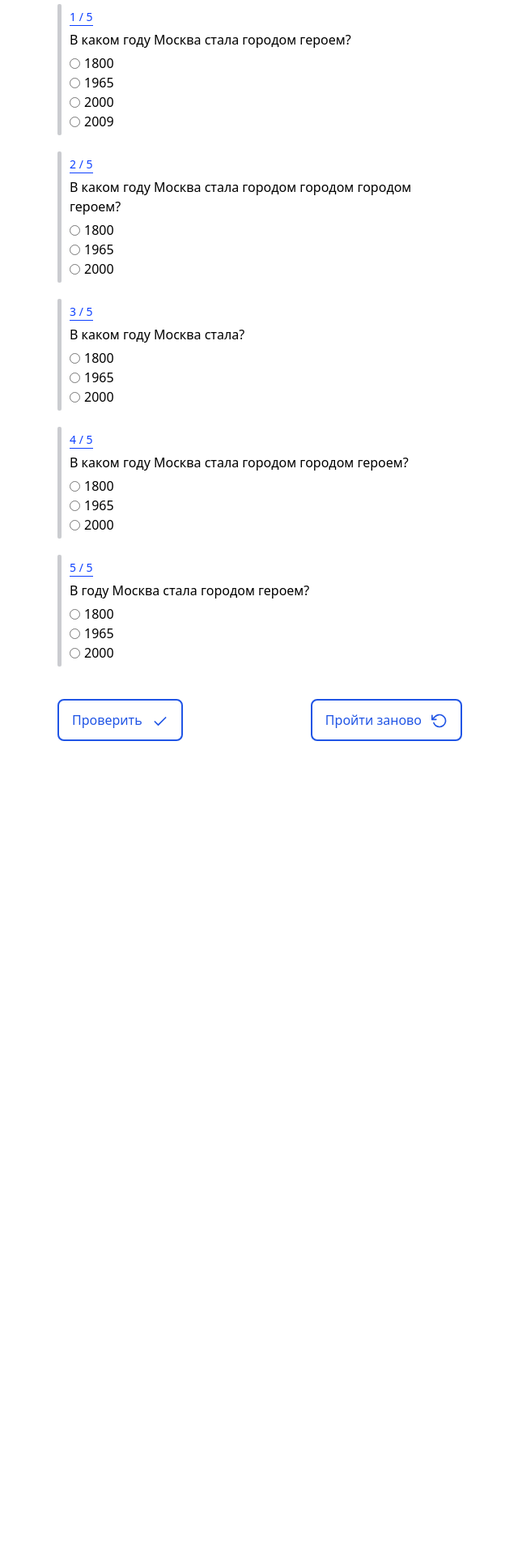
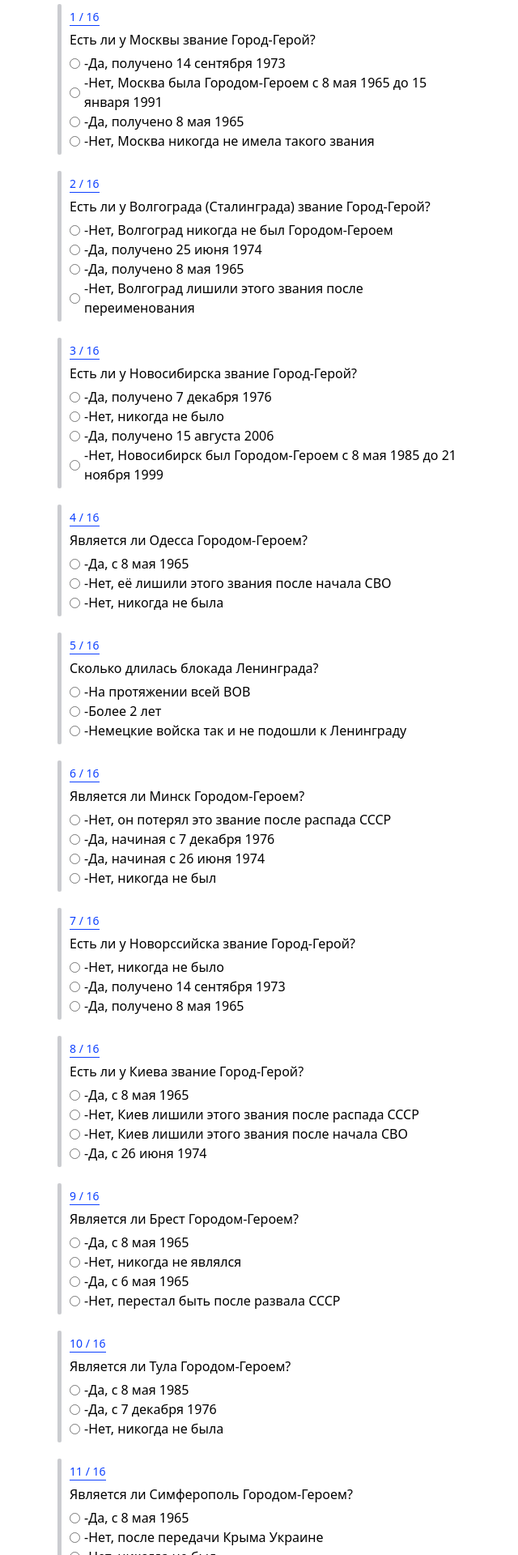
Before and after one commit to rumblfn/HeroCities, a Next.js app in the folder cli/: page /test in a window 1280 px wide. Shown: the part 360-2280 px from the top of the page at 81% size, without its empty margins (319-959 px from the left). Before the commit the page ends 1311 px from the top, so only its background shows below. Built offline with nearby package versions, Linux system fonts and the light colour scheme.

Commit message:
Update inititalTestData.ts

```diff
--- a/cli/src/data/inititalTestData.ts
+++ b/cli/src/data/inititalTestData.ts
@@ -1,4 +1,4 @@
-export const initialSelectedOptions = [0, 0, 0, 0, 0]
+export const initialSelectedOptions = [0, 0, 0, 0, 0, 0, 0, 0, 0, 0, 0, 0, 0, 0, 0, 0]
 
 export type AnswerVariant = {
     id: number,
@@ -19,49 +19,156 @@ export type Data = {
 
 export const initialTestData: Data = {
     1: {
-        value: "В каком году Москва стала городом героем?",
+        value: "Есть ли у Москвы звание Город-Герой?",
         answerVariants: [
-            {id: 1, value: "1800"},
-            {id: 2, value: "1965"},
-            {id: 3, value: "2000"},
-            {id: 4, value: "2009"},
+            {id: 1, value: "-Да, получено 14 сентября 1973"},
+            {id: 2, value: "-Нет, Москва была Городом-Героем с 8 мая 1965 до 15 января 1991"},
+            {id: 3, value: "-Да, получено 8 мая 1965"},
+            {id: 4, value: "-Нет, Москва никогда не имела такого звания"},
         ],
-        correctAnswerId: 2,
+        correctAnswerId: 3,
     },
     2: {
-        value: "В каком году Москва стала городом городом городом героем?",
+        value: "Есть ли у Волгограда (Сталинградa) звание Город-Герой?",
         answerVariants: [
-            {id: 1, value: "1800"},
-            {id: 2, value: "1965"},
-            {id: 3, value: "2000"},
+            {id: 1, value: "-Нет, Волгоград никогда не был Городом-Героем"},
+            {id: 2, value: "-Да, получено 25 июня 1974"},
+            {id: 3, value: "-Да, получено 8 мая 1965"},
+            {id: 4, value: "-Нет, Волгоград лишили этого звания после переименования"}
         ],
-        correctAnswerId: 2,
+        correctAnswerId: 3,
     },
     3: {
-        value: "В каком году Москва стала?",
+        value: "Есть ли у Новосибирска звание Город-Герой?",
         answerVariants: [
-            {id: 1, value: "1800"},
-            {id: 2, value: "1965"},
-            {id: 3, value: "2000"},
+            {id: 1, value: "-Да, получено 7 декабря 1976"},
+            {id: 2, value: "-Нет, никогда не было"},
+            {id: 3, value: "-Да, получено 15 августа 2006"},
+            {id: 4, value: "-Нет, Новосибирск был Городом-Героем с 8 мая 1985 до 21 ноября 1999"}
         ],
         correctAnswerId: 2,
     },
     4: {
-        value: "В каком году Москва стала городом городом героем?",
+        value: "Является ли Одесса Городом-Героем?",
         answerVariants: [
-            {id: 1, value: "1800"},
-            {id: 2, value: "1965"},
-            {id: 3, value: "2000"},
+            {id: 1, value: "-Да, с 8 мая 1965"},
+            {id: 2, value: "-Нет, её лишили этого звания после начала СВО"},
+            {id: 3, value: "-Нет, никогда не была"},
+        ],
+        correctAnswerId: 1,
+    },
+    5: {
+        value: "Сколько длилась блокада Ленинграда?",
+        answerVariants: [
+            {id: 1, value: "-На протяжении всей ВОВ"},
+            {id: 2, value: "-Более 2 лет"},
+            {id: 3, value: "-Немецкие войска так и не подошли к Ленинграду"},
         ],
         correctAnswerId: 2,
     },
-    5: {
-        value: "В году Москва стала городом героем?",
+    6: {
+        value: "Является ли Минск Городом-Героем?",
         answerVariants: [
-            {id: 1, value: "1800"},
-            {id: 2, value: "1965"},
-            {id: 3, value: "2000"},
+            {id: 1, value: "-Нет, он потерял это звание после распада СССР"},
+            {id: 2, value: "-Да, начиная с 7 декабря 1976"},
+            {id: 3, value: "-Да, начиная с 26 июня 1974"},
+            {id: 4, value: "-Нет, никогда не был"}
+        ],
+        correctAnswerId: 3,
+    },
+    7: {
+        value: "Есть ли у Новорссийска звание Город-Герой?",
+        answerVariants: [
+            {id: 1, value: "-Нет, никогда не было"},
+            {id: 2, value: "-Да, получено 14 сентября 1973"},
+            {id: 3, value: "-Да, получено 8 мая 1965"},
         ],
         correctAnswerId: 2,
+    },
+    8: {
+        value: "Есть ли у Киева звание Город-Герой?",
+        answerVariants: [
+            {id: 1, value: "-Да, с 8 мая 1965"},
+            {id: 2, value: "-Нет, Киев лишили этого звания после распада СССР"},
+            {id: 3, value: "-Нет, Киев лишили этого звания после начала СВО"},
+            {id: 4, value: "-Да, с 26 июня 1974"}
+        ],
+        correctAnswerId: 1,
+    },
+    9: {
+        value: "Является ли Брест Городом-Героем?",
+        answerVariants: [
+            {id: 1, value: "-Да, с 8 мая 1965"},
+            {id: 2, value: "-Нет, никогда не являлся"},
+            {id: 3, value: "-Да, с 6 мая 1965"},
+            {id: 4, value: "-Нет, перестал быть после развала СССР"}
+        ],
+        correctAnswerId: 2,
+    },
+    10: {
+        value: "Является ли Тула Городом-Героем?",
+        answerVariants: [
+            {id: 1, value: "-Да, с 8 мая 1985"},
+            {id: 2, value: "-Да, с 7 декабря 1976"},
+            {id: 3, value: "-Нет, никогда не была"}
+        ],
+        correctAnswerId: 1,
+    },
+    11: {
+        value: "Является ли Симферополь Городом-Героем?",
+        answerVariants: [
+            {id: 1, value: "-Да, с 8 мая 1965"},
+            {id: 2, value: "-Нет, после передачи Крыма Украине"},
+            {id: 3, value: "-Нет, никогда не был"}
+        ],
+        correctAnswerId: 3
+    },
+    12: {
+        value: "Сколько длилась оборона Киева?",
+        answerVariants: [
+            {id: 1, value: "-Почти два года"},
+            {id: 2, value: "-814 дней"},
+            {id: 3, value: "-70 дней"},
+            {id: 4, value: "-Нисколько, немецкие войска так и не дошли"}
+        ],
+        correctAnswerId: 3,
+    },
+    13: {
+        value: "Есть ли у Керчи звание Город-Герой?",
+        answerVariants: [
+            {id: 1, value: "-Да, получено 14 Сентября 1973"},
+            {id: 2, value: "-Да, получено 8 мая 1965"},
+            {id: 3, value: "-Нет, никогда не было"}
+        ],
+        correctAnswerId: 1
+    },
+    14: {
+        value: "Есть ли у Смоленска звание Город-Герой?",
+        answerVariants: [
+            {id: 1, value: "-Да, получено 25 января 1973"},
+            {id: 2, value: "-Нет, никогда не было"},
+            {id: 3, value: "-Нет, Смоленск был Городом-Героем с 25 января 1973 до 11 апреля 1995"},
+            {id: 4, value: "-Да, получено 6 мая 1985"}
+        ],
+        correctAnswerId: 4,
+    },
+    15: {
+        value: "Является ли Севастополь Городом-Героем?",
+        answerVariants: [
+            {id: 1, value: "-Нет, никогда не был"},
+            {id: 2, value: "-Да, с 7 декабря 1976"},
+            {id: 3, value: "-Нет, перестал быть после передачи Крыма Украине"},
+            {id: 4, value: "-Да, с 8 мая 1965"}
+        ],
+        correctAnswerId: 4
+    },
+    16: {
+        value: "Является ли Мурманск Городом-Героем?",
+        answerVariants: [
+            {id: 1, value: "-Да, с 8 мая 1985"},
+            {id: 2, value: "-Нет, никогда не был"},
+            {id: 3, value: "-Да, с 6 мая 1985"}
+        ],
+        correctAnswerId: 3
     }
 }
```
